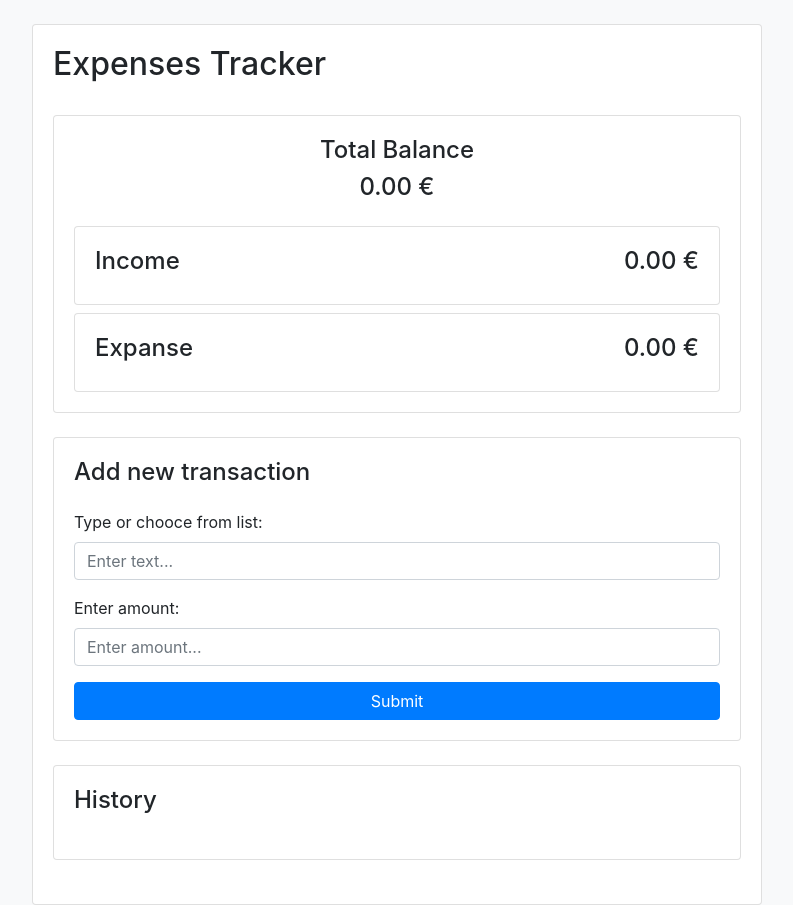
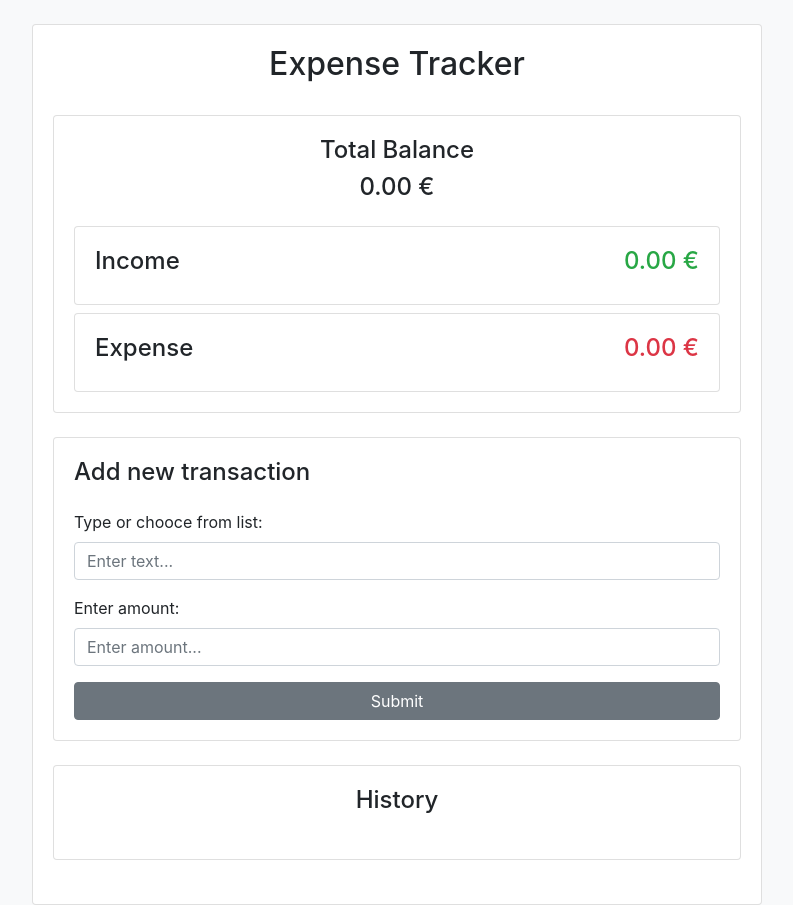
Before and after one commit to dkumza/Personal_Expense_Tracker, a plain HTML site: page index.html in a window 1280 px wide. Shown: the whole page, without its empty margins (243-1036 px from the left). Drawn offline with nearby package versions, Linux system fonts and the light colour scheme.

Commit message:
spelling

```diff
--- a/index.html
+++ b/index.html
@@ -11,14 +11,14 @@
       integrity="sha384-ggOyR0iXCbMQv3Xipma34MD+dH/1fQ784/j6cY/iJTQUOhcWr7x9JvoRxT2MZw1T"
       crossorigin="anonymous"
     />
-    <title>Personal Expanses</title>
+    <title>Personal Expanse Tracker</title>
   </head>
   <body class="bg-light">
     <div class="container">
       <div class="row">
         <div class="col-md-8 mx-auto">
           <div class="card card-body mt-4">
-            <h2 class="pb-4">Expenses Tracker</h2>
+            <h2 class="pb-4 text-center">Expense Tracker</h2>
             <div class="card card-body text-center mb-4">
               <h4>Total Balance</h4>
               <h4 class="pb-3">0.00 €</h4>
@@ -26,14 +26,14 @@
               <div class="card card-body mb-2">
                 <div class="d-flex justify-content-between">
                   <h4>Income</h4>
-                  <h4>0.00 €</h4>
+                  <h4 class="text-success">0.00 €</h4>
                 </div>
               </div>
               <!-- Expanse container -->
               <div class="card card-body">
                 <div class="d-flex justify-content-between">
-                  <h4>Expanse</h4>
-                  <h4>0.00 €</h4>
+                  <h4>Expense</h4>
+                  <h4 class="text-danger">0.00 €</h4>
                 </div>
               </div>
             </div>
@@ -60,7 +60,7 @@
                     placeholder="Enter amount..."
                   />
                 </div>
-                <button type="submit" class="btn btn-primary btn-block">
+                <button type="submit" class="btn btn-secondary btn-block">
                   Submit
                 </button>
               </form>
@@ -68,15 +68,15 @@
 
             <!-- History container -->
             <div class="card card-body mb-4">
-              <h4 class="pb-3">History</h4>
+              <h4 class="pb-3 text-center">History</h4>
             </div>
           </div>
         </div>
       </div>
     </div>
 
-    <!-- Boostrap JS -->
-    <script
+    <!-- **Optional** Boostrap JS -->
+    <!-- <script
       src="https://code.jquery.com/jquery-3.3.1.slim.min.js"
       integrity="sha384-q8i/X+965DzO0rT7abK41JStQIAqVgRVzpbzo5smXKp4YfRvH+8abtTE1Pi6jizo"
       crossorigin="anonymous"
@@ -90,6 +90,6 @@
       src="https://stackpath.bootstrapcdn.com/bootstrap/4.3.1/js/bootstrap.min.js"
       integrity="sha384-JjSmVgyd0p3pXB1rRibZUAYoIIy6OrQ6VrjIEaFf/nJGzIxFDsf4x0xIM+B07jRM"
       crossorigin="anonymous"
-    ></script>
+    ></script> -->
   </body>
 </html>
```
